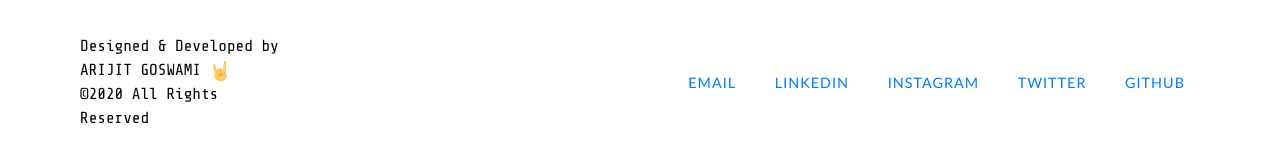
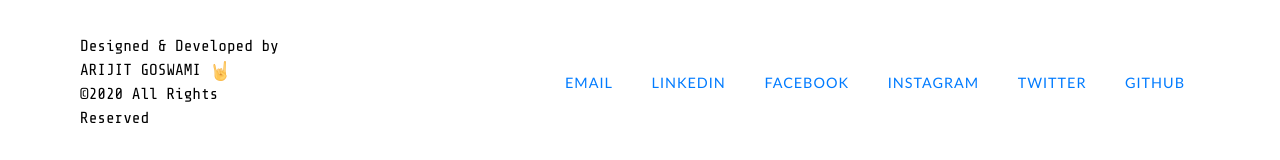
Before and after one commit to Arijit1000/portfolio, a plain HTML site: page index.html in a window 1280 px wide. Shown: the part 3180-3340 px from the top of the page. Drawn offline with nearby package versions, Linux system fonts and the light colour scheme.

Commit message:
Update index.html

```diff
--- a/index.html
+++ b/index.html
@@ -411,6 +411,12 @@
 				</span>
 				<img src="images/linkedin.svg" alt="linkedin">
 			</a>
+			<a href="https://www.facebook.com/arijit.goswami.9465" target="_blank" title="facebook">
+				<span class="text">
+					facebook
+				</span>
+				<img src="images/facebook.svg" alt="facebook">
+			</a>
 			<a href="https://www.instagram.com/arijit_1000/" target="_blank" title="instagram">
 				<span class="text">
 					instagram
```
